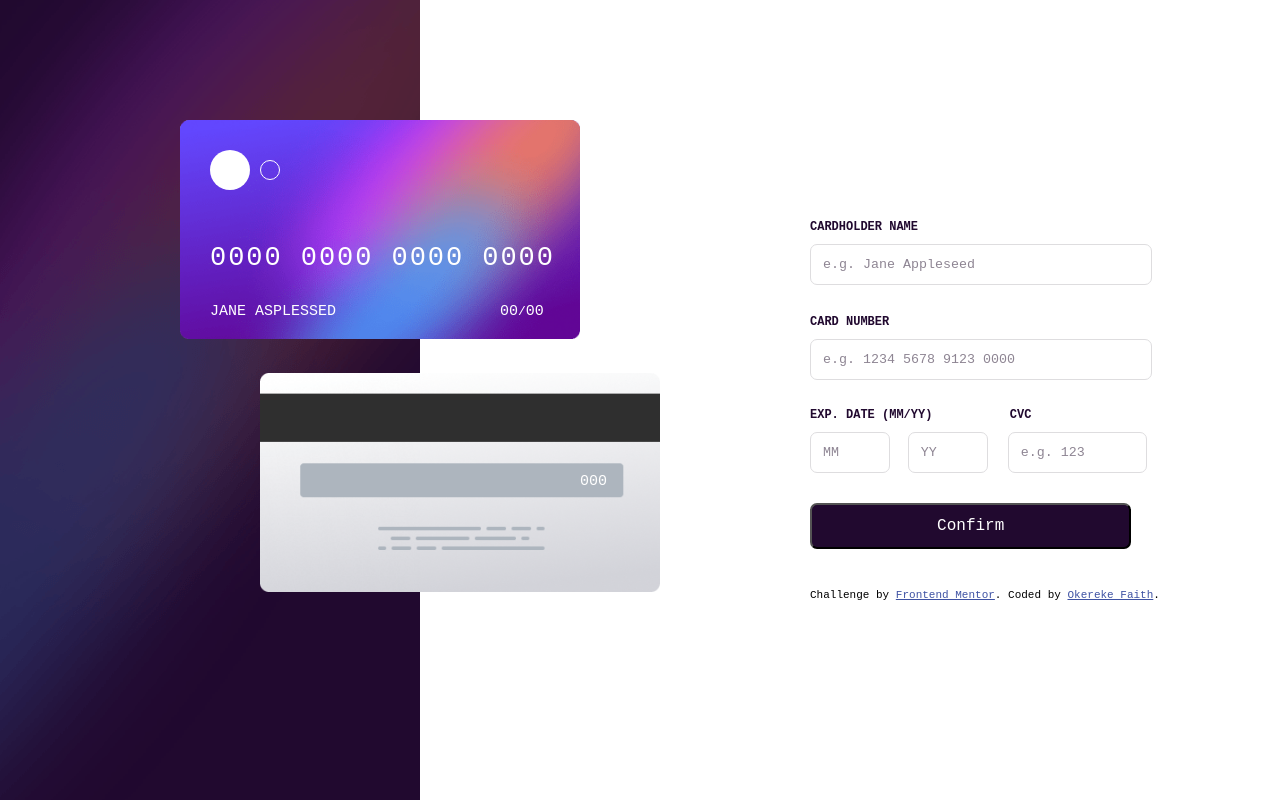
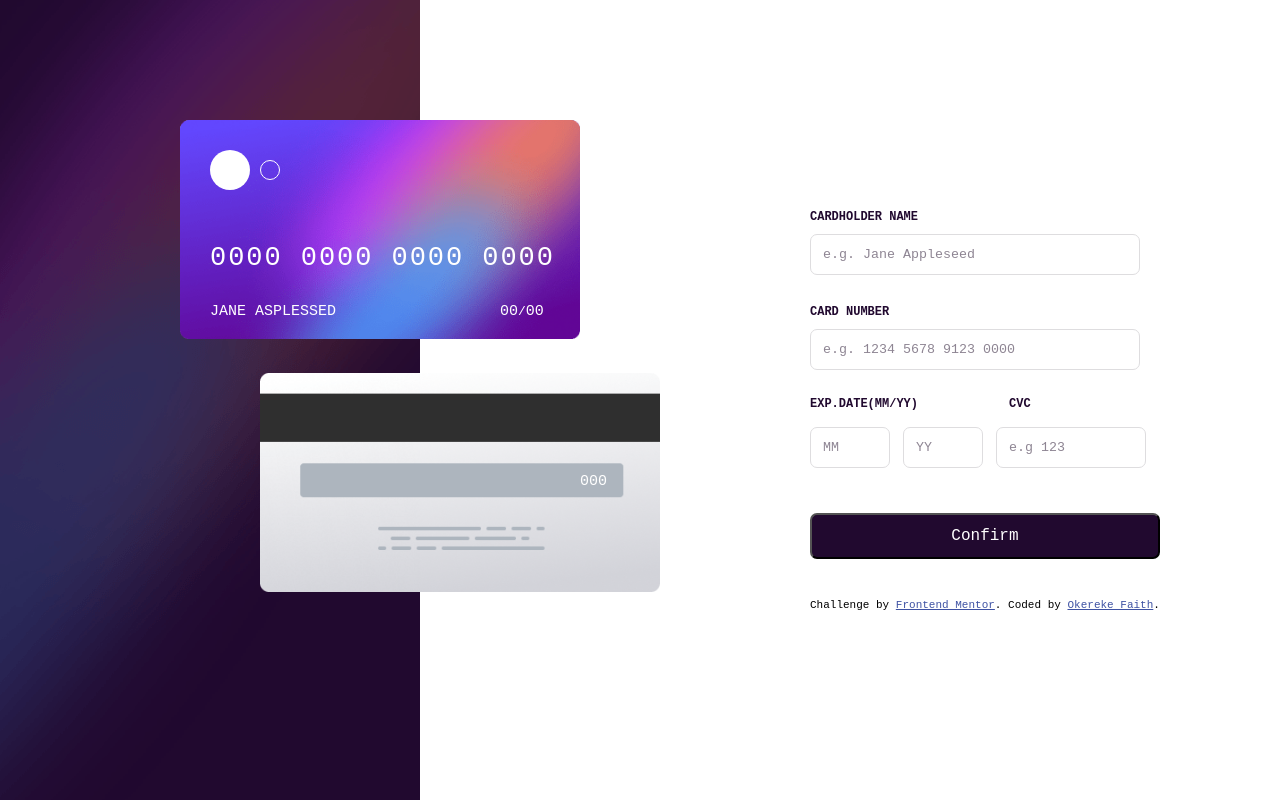
Before and after one commit to Faith-okereke/Card, a plain HTML site: page index.html in a window 1280 px wide. Drawn offline with Linux system fonts and the light colour scheme.

Commit message:
commit changes

```diff
--- a/index.html
+++ b/index.html
@@ -19,6 +19,7 @@
     <title>Frontend Mentor | Interactive card details form</title>
     <style></style>
   </head>
+
   <body>
     <div class="container">
       <div class="cards">
@@ -60,44 +61,26 @@
           maxlength="19"
         />
         <p id="cardnumber"></p>
-
-        <div class="inputsss">
-          <div class="first">
-            <label for="expire">Exp. Date (MM/YY)</label>
-            <div class="inputs">
-              <input maxlength="2" type="text" id="month" placeholder="MM" />
-              <input
-                maxlength="2"
-                type="text"
-                name=""
-                id="year"
-                placeholder="YY"
-              />
-              <div class="error">
-                <p class="month-p"></p>
-                <p class="year-p"></p>
-              </div>
-
-            </div>
+        <div class="labels">
+          <label for="expiry date">exp.date(mm/yy)</label>
+          <label for="cvc">cvc</label>
+        </div>
+        <div class="inputs">
+          <div class="month">
+            <input id="month" type="text" maxlength="2" placeholder="MM">
+            <p class="month-p"></p>
           </div>
-          <div class="second">
-            <label for="cvc">CVC</label>
-            <div class="cvc">
-              <input
-                maxlength="3"
-                type="text"
-                name=""
-                id="cvcInput"
-                placeholder="e.g. 123"
-              />
-              <p class="cvcInput-p"></p>
-            </div>
+          <div class="year">
+            <input id="year" type="text" maxlength="2" placeholder="YY">
+            <p class="year-p"></p>
           </div>
+        <div class="cvcInput">
+          <input id="cvcInput" type="text" maxlength="3" placeholder="e.g 123">
+          <p class="cvcInput-p"></p>
+        </div>
         </div>
 
-        <button class="submit" type="submit">
-          Confirm
-        </button>
+        <button class="submit" type="submit">Confirm</button>
         <div class="attribution">
           Challenge by
           <a href="https://www.frontendmentor.io?ref=challenge" target="_blank"
--- a/script.js
+++ b/script.js
@@ -1,5 +1,4 @@
 const number = document.getElementById("number");
-const reg = /^[(\d)+(\s)]+$/gi;
 const cardnumber = document.getElementById("cardnumber");
 const monthInput = document.getElementById("month");
 const yearInput = document.getElementById("year");
@@ -49,7 +48,7 @@ let cardNumberBoolean = false;
 let monthCardBoolean = false;
 let yearCardBoolean = false;
 let cvcCardBoolean = false;
- submitForm.addEventListener('click', (e)=> {
+submitForm.addEventListener('click', (e) => {
     e.preventDefault();
     if (
         cardNameBoolean &&
@@ -58,6 +57,7 @@ let cvcCardBoolean = false;
         yearCardBoolean &&
         cvcCardBoolean
     ) {
+        // form.replaceChild(thankyou, form)
         form.style.display = "none"
         thankyou.style.display = "block"
     } else {
@@ -79,17 +79,21 @@ function validateName() {
     }
 }
 function validateNumber() {
-  if (number.value.match(reg)) {
-    cardnumber.innerHTML = "";
-    number.style.border = "1px solid hsl(270, 3%, 87%)";
-  } else if (number.value == "") {
+    const numberValue = number.value;
+    const reg = /^[(\d)+(\s)]+$/gi;
+    if (!numberValue) {
         cardnumber.innerHTML = "Can't be blank";
         number.style.border = "1px solid red";
         mainNumber.textContent = "0000 0000 0000 0000";
-  } else if (number.value < 19) {
+    }
+    else if (!numberValue.match(reg)) {
+        cardnumber.innerHTML = "Wrong format, numbers only";
+        number.style.border = "1px solid red";
+    } else if (number.length < 19) {
         cardnumber.innerHTML = "Incomplete";
     } else {
-    cardnumber.innerHTML = "Wrong format, numbers only";
+        cardnumber.innerHTML = "";
+        number.style.border = "1px solid hsl(270, 3%, 87%)"
         cardNumberBoolean = true
     }
 }
--- a/style.css
+++ b/style.css
@@ -121,7 +121,7 @@ form label{
 }
 form input{
     padding: 12px;
-    width: 85%;
+    width: 330px;
     border-radius: 7px;
     border: 1px solid hsl(270, 3%, 87%);
 
@@ -138,32 +138,32 @@ form input:focus{
   text-transform: capitalize;
 
 }
-.inputsss{
-  display: grid;
-  grid-template-columns: auto auto;
-  padding-top: 20px;
-  width: 90%;
-}
-.inputs input{
-    width: 80px;
-    margin: 10px 10px 10px 0;
-}
  input::placeholder{
     font-weight: 500;
     color: hsl(279, 6%, 55%);
 }
-.cvc input{
-  margin: 10px;
-  width: 80%;
+.labels{
+  display: flex;
+  gap: 7rem;
+  padding-bottom: 6px;
 }
-.second label{
-  padding-left: 12px;
+.inputs{
+  display: flex;
+  gap: 1rem;
+
+}
+.inputs #month, .inputs #year{
+  width: 80px;
+
+}
+.inputs #cvcInput{
+  width: 150px;
 }
 .submit{
   padding: 12px;
   min-width: inherit;
-  width: 80%;
-  margin-top: 20px;
+  width: 100%;
+  margin-top: 40px;
   background-color: hsl(278, 68%, 11%);
   color: hsl(0, 0%, 100%);
   border-radius: 7px;
@@ -189,7 +189,10 @@ form input:focus{
 #thankyou{
   text-align: center;
   line-height: 2.5rem;
+  justify-content: center;
+  align-items: center;
   display: none;
+
 }
 #thankyou h2{
   font-size: 35px;
@@ -212,21 +215,8 @@ form input:focus{
   cursor: pointer;
 
 }
-.error{
-  display: flex;
-  justify-content: space-between;
-}
- .year-p, .cvcInput-p{
+ .year-p, .cvcInput-p,.month-p{
   color: red;
   font-size: 10px;
-  padding-left: 8px;
+  padding-top: 5px;
 }
-.month-p{
-  color: red;
-  font-size: 10px;
-  padding-left: 0px;
-}
-.month-p, .year-p{
-  letter-spacing: 0rem;
-  padding-right: 8px;
-}
```
Lines whose indentation alone changed are shown as unchanged.
